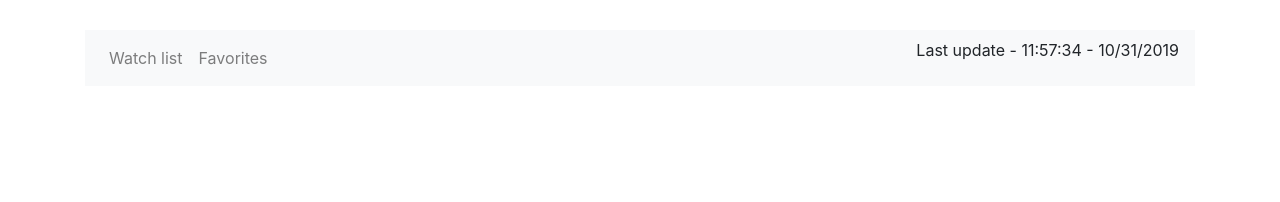
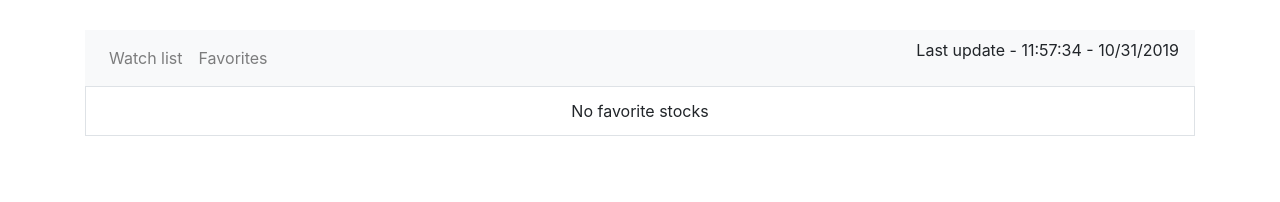
Before and after one commit to MEnenko/stock_list, a React (Create React App) app: page /#/favorites in a window 1280 px wide. Before the commit this address led to /#/. Shown: the top 202 px of the page. Built offline with nearby package versions, Linux system fonts and the light colour scheme.

Commit message:
add text when do not have favorites stock

```diff
--- a/src/components/ui/FavoriteStockList/index.tsx
+++ b/src/components/ui/FavoriteStockList/index.tsx
@@ -14,13 +14,19 @@ const FavoriteStockList: React.FC<IProps> = ({
 }) => (
   <Table bordered>
     <tbody>
-      {favoritesStocks.map(stock => (
-        <FavoriteStockItem
-          key={stock.symbol}
-          stock={stock}
-          onClick={onRemoveStockFromFavorite}
-        />
-      ))}
+      {favoritesStocks.length ? (
+        favoritesStocks.map(stock => (
+          <FavoriteStockItem
+            key={stock.symbol}
+            stock={stock}
+            onClick={onRemoveStockFromFavorite}
+          />
+        ))
+      ) : (
+        <tr>
+          <td align="center">No favorite stocks</td>
+        </tr>
+      )}
     </tbody>
   </Table>
 );
```
